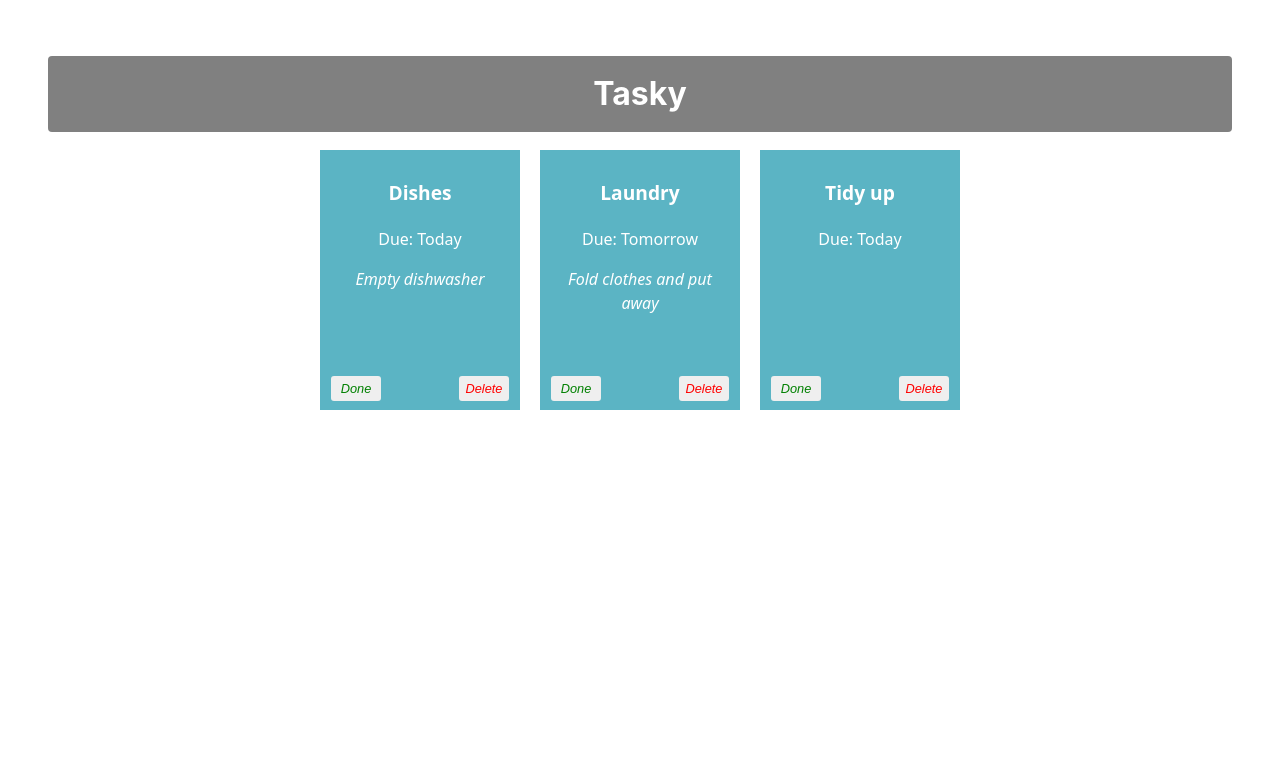
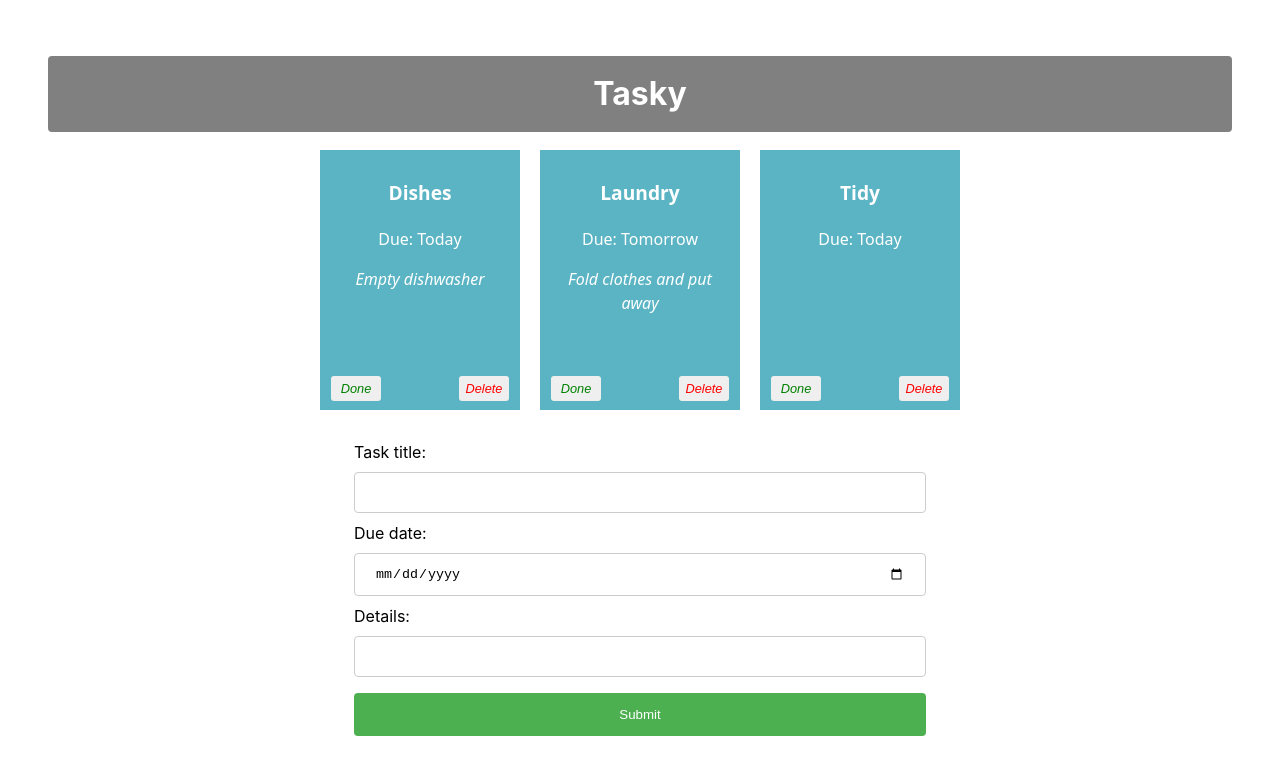
Before and after one commit to ZoeMulhallBrennan/react-basics-labs, a React (Vite) app in the folder tasky/: page / in a window 1280 px wide. Shown: the top 774 px of the page. Built offline with nearby package versions, Linux system fonts and the light colour scheme.

Commit message:
Add task : form added

```diff
--- a/tasky/src/App.css
+++ b/tasky/src/App.css
@@ -73,3 +73,34 @@
   right: 5px;
   color: red;
 }
+
+input[type=text], input[type=date] {
+  width: 100%;
+  padding: 12px 20px;
+  margin: 8px 0;
+  display: inline-block;
+  border: 1px solid #ccc;
+  border-radius: 4px;
+  box-sizing: border-box;
+}
+
+input[type=submit] {
+  width: 100%;
+  background-color: #4CAF50;
+  color: white;
+  padding: 14px 20px;
+  margin: 8px 0;
+  border: none;
+  border-radius: 4px;
+  cursor: pointer;
+}
+
+input[type=submit]:hover {
+  background-color: #45a049;
+}
+
+form {
+  text-align: left;
+  width: 50%;
+  margin: auto;
+}
--- a/tasky/src/App.jsx
+++ b/tasky/src/App.jsx
@@ -1,6 +1,7 @@
 import './App.css';
 import Task from './components/Task';
 import React, { useState } from 'react';
+import AddTaskForm from './components/Form';
 
 
 function App() {
@@ -8,15 +9,17 @@
     tasks: [
       { id: 1, title:"Dishes", description: "Empty dishwasher", deadline: "Today", done: false },
       { id: 2, title: "Laundry", description: "Fold clothes and put away", deadline: "Tomorrow", done: false },
-      { id: 3, title: "Tidy up", deadline: "Today", done: false}
+      { id: 3, title: "Tidy", deadline: "Today", done: false}
     ]
   });
+
 
   const doneHandler = (taskIndex) => {
     const tasks = [...taskState.tasks];
     tasks[taskIndex].done = !tasks[taskIndex].done;
     setTaskState({tasks});
   }
+
 
     const deleteHandler = (taskIndex) => {
     const tasks = [...taskState.tasks];
@@ -29,7 +32,7 @@
   return (
     <div className="container">
       <h1>Tasky</h1>
-  {taskState.tasks.map((task, index) => (
+    {taskState.tasks.map((task, index) => (
     <Task
       title={task.title}
       description={task.description}
@@ -42,10 +45,11 @@
     />
   ))}
 
-
+  <AddTaskForm />
 
 
     </div>
+
   );
 
 }
--- /dev/null
+++ b/tasky/src/components/Form.jsx
@@ -0,0 +1,28 @@
+import React from "react";
+
+const AddTaskForm = (props) => {
+
+  return (
+    <div>
+      <form>
+        <label>
+            Task title:
+            <input type="text" name="title" required />
+        </label>
+        <br />
+        <label>
+            Due date:
+            <input type="date" name="deadline" required />
+        </label>
+        <br />
+        <label>
+            Details:
+            <input type="text" name="description" />
+        </label>
+        <input type="submit" value="Submit" />
+        </form>
+    </div>
+  )
+};
+
+export default AddTaskForm;
```
